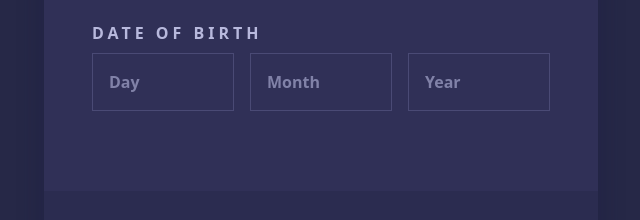
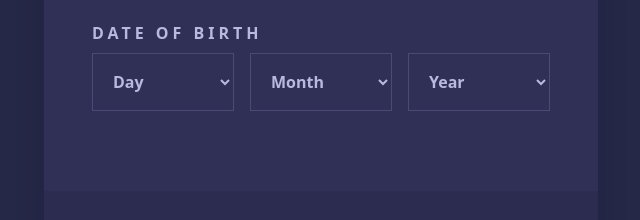
Before and after one commit to neluttu/edit-account, a plain HTML site: page index.html in a window 1280 px wide. Shown: the part 430-650 px from the top of the page, 319-959 px from the left. Drawn offline with Linux system fonts and the light colour scheme.

Commit message:
Added dropdowns

```diff
--- a/index.html
+++ b/index.html
@@ -37,16 +37,77 @@
             <label for="email">
                 <span class="tracking-[0.25rem] font-semibold block cursor-pointer">EMAIL</span>
 
-                <input type="text" name="email" id="email" class="w-full p-4 bg-transparent placeholder:text-[#8182a8] border border-[#4a4a75] mt-2 mb-6 outline-[#747ad1] font-semibold font-semibold" placeholder="Your Email Address Here" />
+                <input type="text" name="email" id="email" class="w-full p-4 bg-transparent placeholder:text-[#8182a8] border border-[#4a4a75] mt-2 mb-6 outline-[#747ad1] font-semibold" placeholder="Your Email Address Here" />
             </label>
             <span class="tracking-[0.25rem] font-semibold block cursor-pointer">DATE OF BIRTH</span>
 
             <div class="flex items-center justify-center w-full gap-4 m-auto">
-                <input type="text" name="day" class="w-full p-4 bg-transparent placeholder:text-[#8182a8] border border-[#4a4a75] mt-2 mb-6 outline-[#747ad1] font-semibold" placeholder="Day" />
+                <select class="w-full p-4 bg-transparent placeholder:text-[#8182a8] border border-[#4a4a75] mt-2 mb-6 outline-[#747ad1] font-semibold">
+                    <option>Day</option>
+                    <option>01</option>
+                    <option>02</option>
+                    <option>03</option>
+                    <option>04</option>
+                    <option>05</option>
+                    <option>06</option>
+                    <option>07</option>
+                    <option>08</option>
+                    <option>09</option>
+                    <option>10</option>
+                    <option>11</option>
+                    <option>12</option>
+                    <option>13</option>
+                    <option>14</option>
+                    <option>15</option>
+                    <option>16</option>
+                    <option>17</option>
+                    <option>18</option>
+                    <option>19</option>
+                    <option>20</option>
+                    <option>21</option>
+                    <option>22</option>
+                    <option>23</option>
+                    <option>24</option>
+                    <option>25</option>
+                    <option>26</option>
+                    <option>27</option>
+                    <option>28</option>
+                    <option>29</option>
+                    <option>30</option>
+                    <option>32</option>
+                    <option>31</option>
+                </select>
 
-                <input type="text" name="email" id="email" class="w-full p-4 bg-transparent placeholder:text-[#8182a8] border border-[#4a4a75] mt-2 mb-6 outline-[#747ad1] font-semibold" placeholder="Month" />
+                <select class="w-full p-4 bg-transparent placeholder:text-[#8182a8] border border-[#4a4a75] mt-2 mb-6 outline-[#747ad1] font-semibold">
+                    <option>Month</option>
+                    <option>01</option>
+                    <option>02</option>
+                    <option>03</option>
+                    <option>04</option>
+                    <option>05</option>
+                    <option>06</option>
+                    <option>07</option>
+                    <option>08</option>
+                    <option>09</option>
+                    <option>10</option>
+                    <option>11</option>
+                    <option>12</option>
+                </select>
 
-                <input type="text" name="email" id="email" class="w-full p-4 bg-transparent placeholder:text-[#8182a8] border border-[#4a4a75] mt-2 mb-6 outline-[#747ad1] font-semibold" placeholder="Year" />
+                <select id="year" class="w-full p-4 bg-transparent placeholder:text-[#8182a8] border border-[#4a4a75] mt-2 mb-6 outline-[#747ad1] font-semibold">
+                    <option>Year</option>
+                </select>
+                <script>
+                    var selectAni = document.getElementById("year");
+                    var anCurent = new Date().getFullYear();
+
+                    for (var an = 1940; an <= anCurent; an++) {
+                      var option = document.createElement("option");
+                      option.value = an;
+                      option.text = an;
+                      selectAni.appendChild(option);
+                    }
+                  </script>
             </div>
         </div>
         <div class="flex items-center justify-evenly w-full gap-6 bg-[#2b2c50] pt-8 pb-8 px-10">
--- a/input.css
+++ b/input.css
@@ -1,3 +1,10 @@
 @tailwind base;
 @tailwind components;
 @tailwind utilities;
+
+@layer base {
+    option {
+        background-color: #303057;
+        font-weight: 600;
+    }
+}
```
Also changed, not shown: styles.css.
